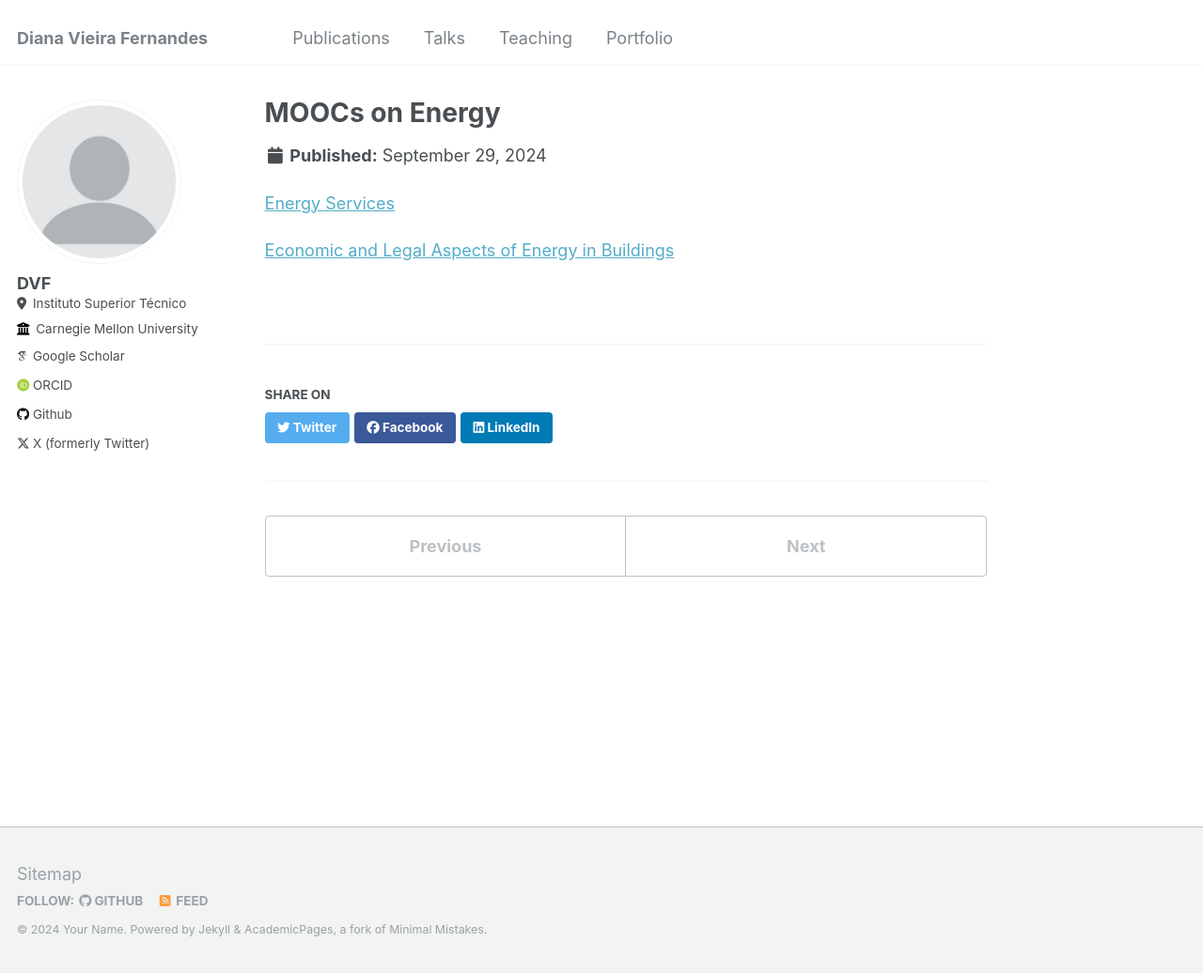
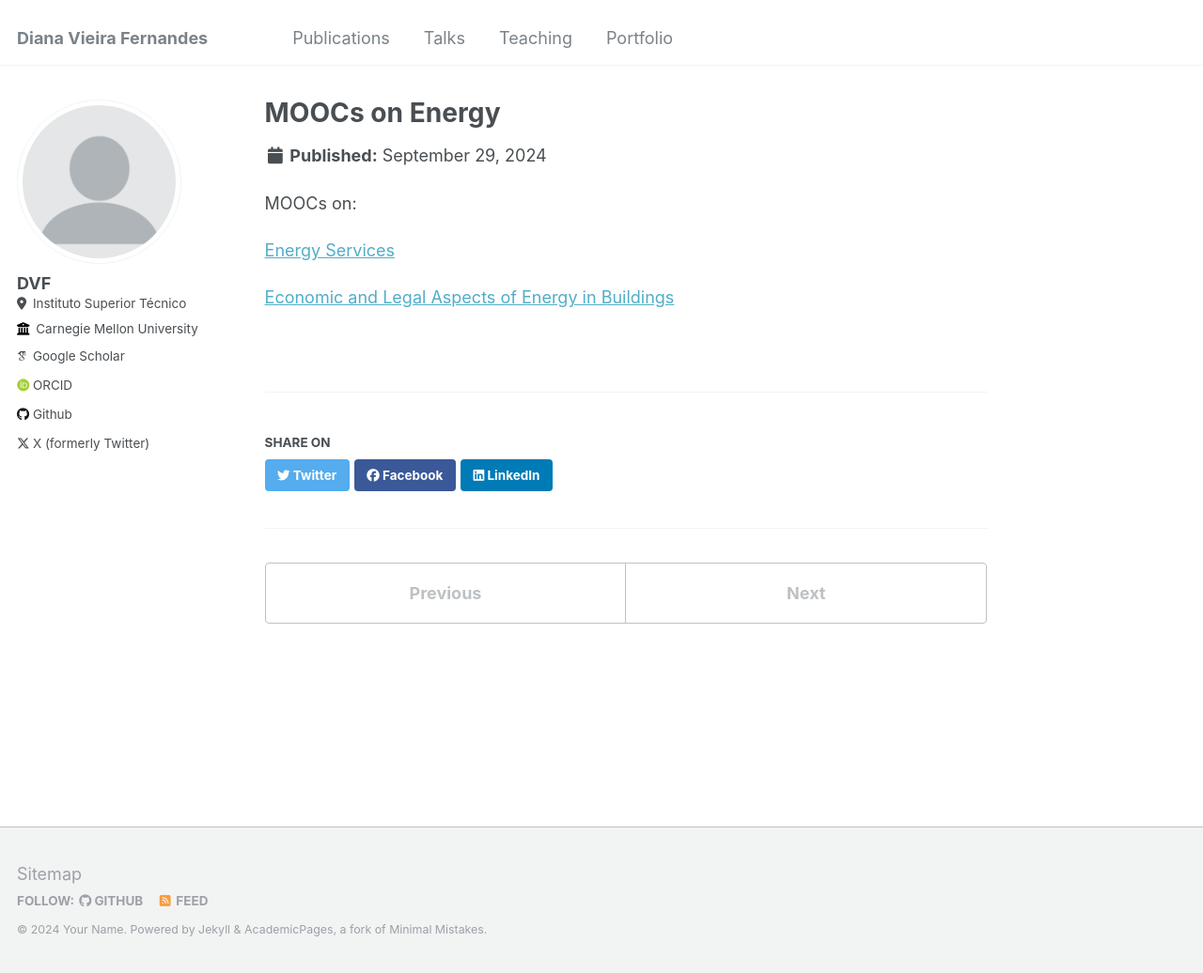
Before and after one commit to d-vf/d-vf.github.io, a Jekyll site: the page built from _portfolio/portfolio-2.md, in a window 1280 px wide and 1036 px high. Shown: the whole window at 94% size. Built offline with Jekyll 4.4.1, drawn with Linux system fonts in a browser that asks for light colours; some web fonts are replaced.

Commit message:
Update portfolio-2.md

```diff
--- a/_portfolio/portfolio-2.md
+++ b/_portfolio/portfolio-2.md
@@ -1,8 +1,10 @@
 ---
 title: "MOOCs on Energy"
+excerpt: "<img src='/images/mooc_es.jpeg'>"
 collection: portfolio
 ---
 
+MOOCs on:
 
 [Energy Services](https://courses.elearning.tecnico.ulisboa.pt/courses/course-v1:MOOCs+esX+2021/about)
 
```
